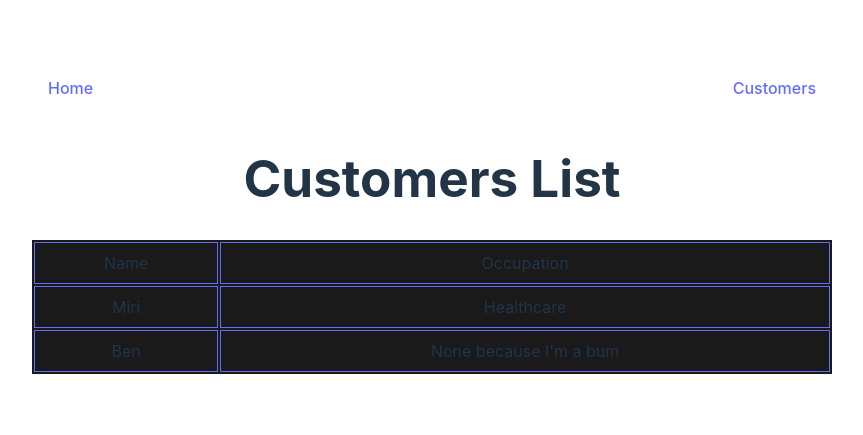
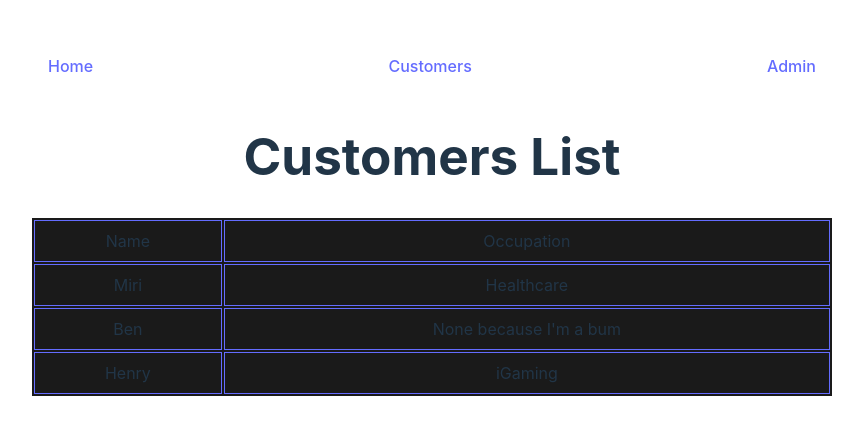
Before and after one commit to kuro5888/customersFE, a React (Vite) app: page /customers in a window 1280 px wide. Shown: the part 183-618 px from the top of the page, without its empty margins (208-1071 px from the left). Built offline with nearby package versions, Linux system fonts and the light colour scheme.

Commit message:
Added one more user

```diff
--- a/src/App.tsx
+++ b/src/App.tsx
@@ -15,6 +15,9 @@ function App() {
             <li>
               <Link to="/customers">Customers</Link>
             </li>
+            <li>
+              <Link to="/adminPanel">Admin</Link>
+            </li>
           </ul>
         </nav>
 
--- a/src/Pages/Customers/Customers.tsx
+++ b/src/Pages/Customers/Customers.tsx
@@ -25,6 +25,12 @@ const Customers: React.FC = () => {
         industry: "None because I'm a bum",
         __v: 0,
       },
+      {
+        _id: '670bf83ebd8772649ae773c5',
+        name: 'Henry',
+        industry: 'iGaming',
+        __v: 0,
+      },
     ],
   };
 
```
